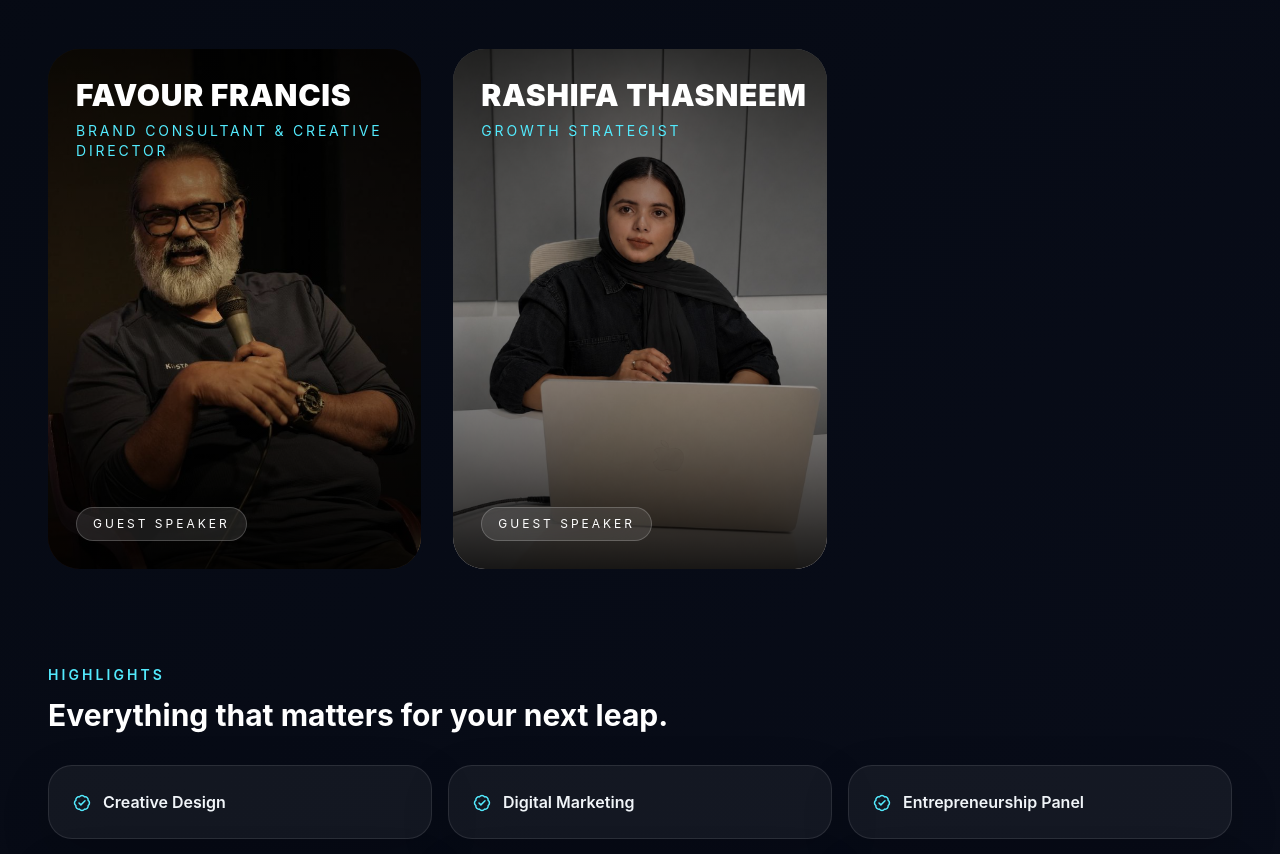
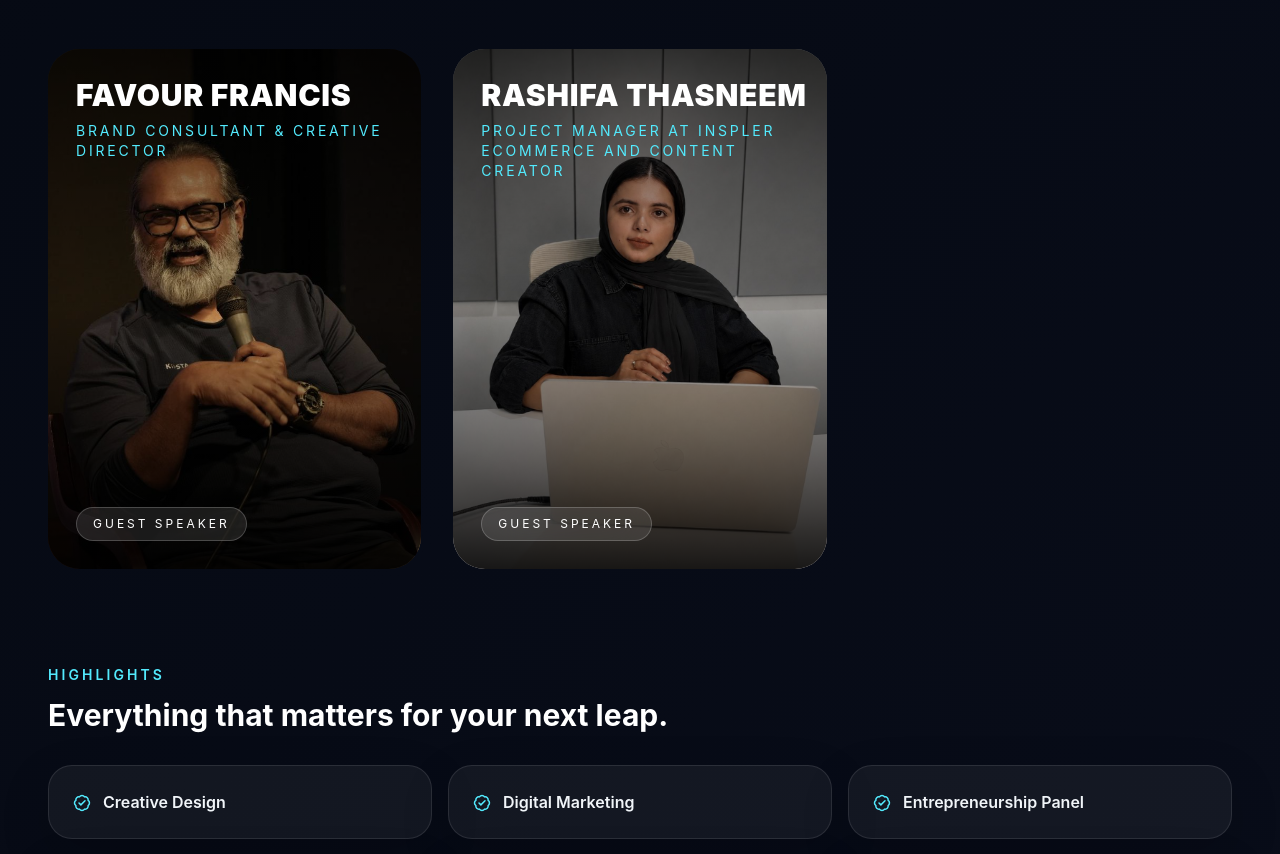
Before and after one commit to livnoxit/futurex, a React (Vite) app: page / in a window 1280 px wide. Shown: the part 1697-2551 px from the top of the page. Built offline with nearby package versions, Linux system fonts and the light colour scheme.

Commit message:
content changes

```diff
--- a/src/components/RegisterModal.tsx
+++ b/src/components/RegisterModal.tsx
@@ -210,9 +210,7 @@ export function RegisterModal({
                   <span className="font-semibold text-cyan-300">
                     Important:
                   </span>{" "}
-                  A registration fee of <strong>₹100</strong> is required to
-                  confirm your seat. After submitting this form, our team will
-                  contact you with the payment details.
+                  After submitting this form, our team will contact you.
                 </p>
               </div>
 
--- a/src/pages/LandingPage.tsx
+++ b/src/pages/LandingPage.tsx
@@ -36,7 +36,7 @@ const speakers = [
   },
   {
     name: "Rashifa Thasneem",
-    role: "Growth Strategist",
+    role: "Project manager at inspler ecommerce and content creator",
     image: "/rashifa.jpeg",
   },
 ];
```
